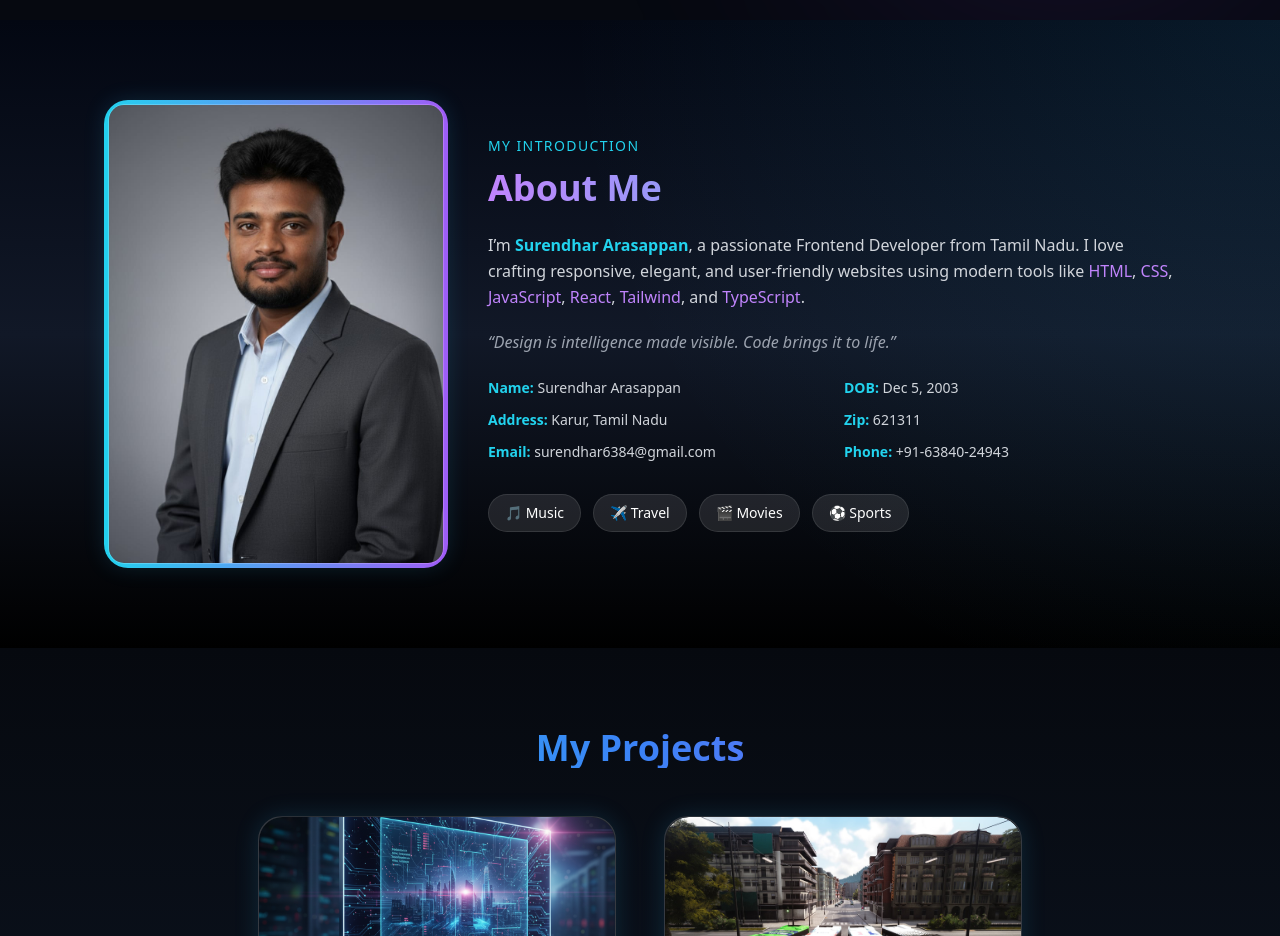
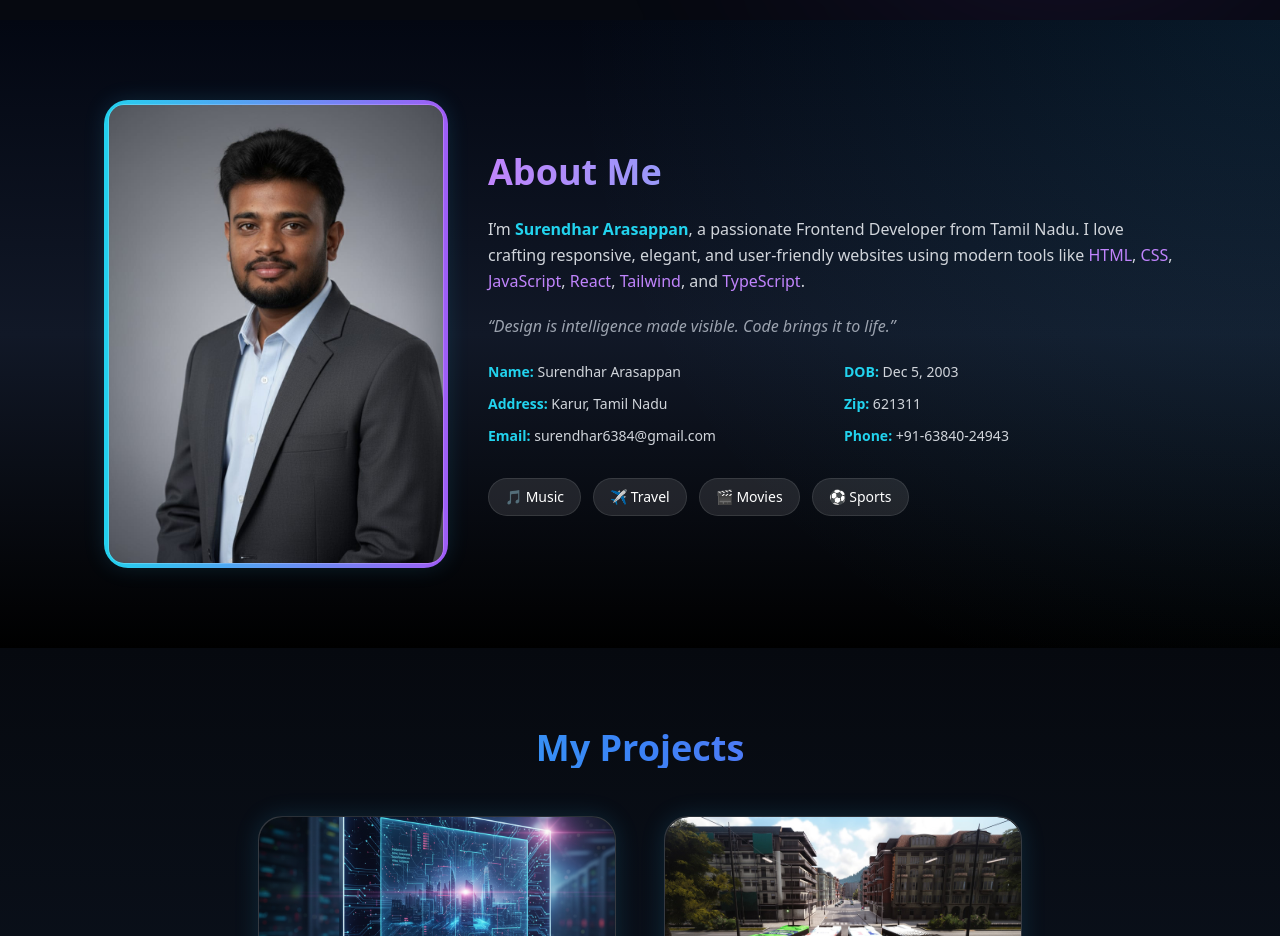
Before and after one commit to SURENDHAR-05-12/my-portfolio, a React (Vite) app: page / in a window 1280 px wide. Shown: the part 780-1716 px from the top of the page. Built offline with nearby package versions, Linux system fonts and the light colour scheme.

Commit message:
Removed unnecessary h5 tag from About section

```diff
--- a/src/components/About.tsx
+++ b/src/components/About.tsx
@@ -34,9 +34,6 @@ const About: React.FC = () => {
 
           {/* Text section */}
           <div className="md:w-2/3 w-full">
-            <h5 className="text-sm text-cyan-400 tracking-widest mb-3 uppercase">
-              My Introduction
-            </h5>
             <h2 className="text-4xl font-extrabold mb-6 bg-gradient-to-r from-purple-400 to-cyan-400 bg-clip-text text-transparent">
               About Me
             </h2>
```
